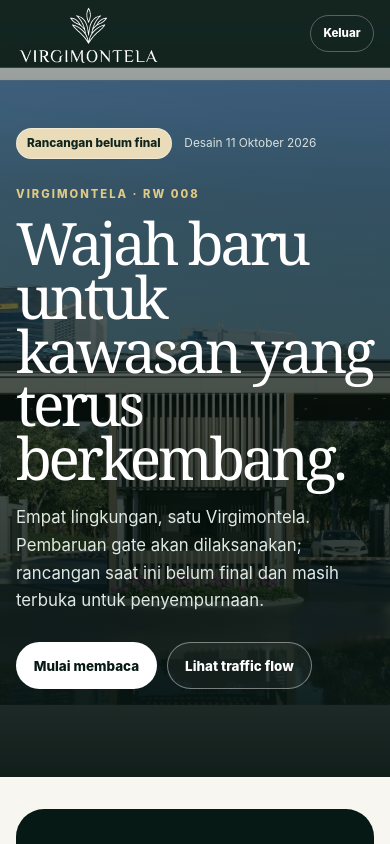
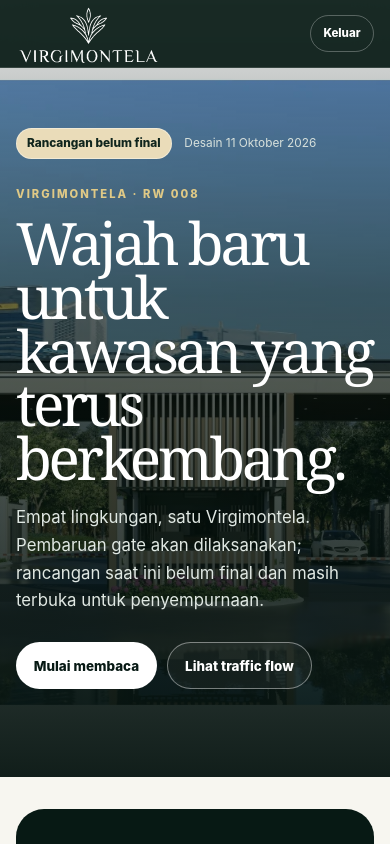
Before and after one commit to calibhden/virgimontela-tennis-rw008, a website: page gate.html in a window 390 px wide. Shown: the top 844 px of the page. Drawn offline with Linux system fonts and the light colour scheme.

Commit message:
Improve gate hero rendering visibility

```diff
--- a/gate.css
+++ b/gate.css
@@ -85,13 +85,13 @@ h1, h2, h3 { line-height: 1.04; letter-spacing: -.035em; }
   color: white;
   background: var(--forest-950);
 }
-.gate-hero-image { position: absolute; inset: 0; width: 100%; height: 100%; object-fit: cover; object-position: center 48%; transform: scale(1.01); }
+.gate-hero-image { position: absolute; inset: 0; width: 100%; height: 100%; object-fit: cover; object-position: center 62%; transform: scale(1.01); }
 .gate-hero-overlay {
   position: absolute;
   inset: 0;
   background:
-    linear-gradient(90deg, rgba(4, 18, 14, .92) 0%, rgba(4, 18, 14, .73) 46%, rgba(4, 18, 14, .16) 100%),
-    linear-gradient(0deg, rgba(4, 18, 14, .9) 0%, transparent 66%);
+    linear-gradient(90deg, rgba(4, 18, 14, .94) 0%, rgba(4, 18, 14, .7) 45%, rgba(4, 18, 14, .04) 76%, rgba(4, 18, 14, .02) 100%),
+    linear-gradient(0deg, rgba(4, 18, 14, .68) 0%, rgba(4, 18, 14, .12) 48%, transparent 70%);
 }
 .gate-hero-content { position: relative; z-index: 2; width: min(870px, 78vw); }
 .status-row { margin-bottom: 1.6rem; display: flex; flex-wrap: wrap; align-items: center; gap: .8rem; color: #d8e1dc; font-size: .74rem; }
@@ -424,7 +424,8 @@ h1, h2, h3 { line-height: 1.04; letter-spacing: -.035em; }
   .gate-hero { min-height: 760px; padding-top: 8rem; }
   .gate-hero-content { width: 100%; }
   .gate-hero h1 { font-size: clamp(3.2rem, 15vw, 5rem); }
-  .gate-hero-overlay { background: linear-gradient(0deg, rgba(4, 18, 14, .95) 0%, rgba(4, 18, 14, .56) 75%, rgba(4, 18, 14, .3) 100%); }
+  .gate-hero-image { object-position: center 58%; }
+  .gate-hero-overlay { background: linear-gradient(0deg, rgba(4, 18, 14, .95) 0%, rgba(4, 18, 14, .6) 62%, rgba(4, 18, 14, .08) 100%); }
   .hero-caption { display: none; }
   .identity-band { grid-template-columns: 1fr; }
   .identity-band > p { grid-column: auto; }
--- a/gate.html
+++ b/gate.html
@@ -7,7 +7,7 @@
   <meta name="robots" content="noindex, nofollow, noarchive">
   <meta name="description" content="Rancangan pembaruan Gate Virgimontela RW 008 yang masih dalam tahap penyempurnaan.">
   <title>Wajah Baru Virgimontela · Konsep Gate</title>
-  <link rel="stylesheet" href="/gate.css?v=20261012-1">
+  <link rel="stylesheet" href="/gate.css?v=20261012-2">
 </head>
 <body id="atas">
   <a class="skip-link" href="#isi">Langsung ke isi</a>
```
